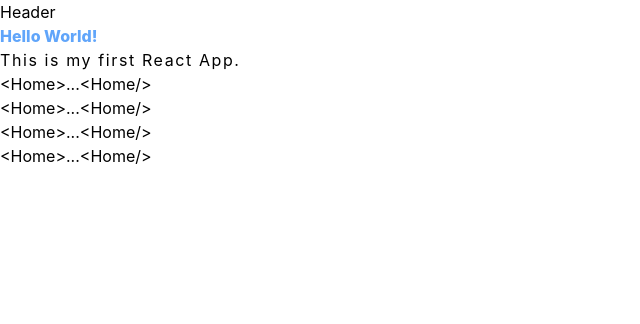
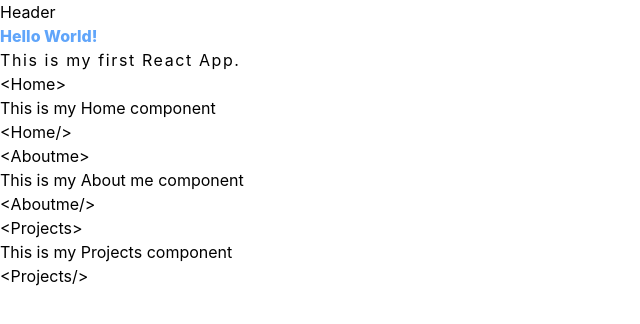
Before and after one commit to goblivend/Website, a React (Create React App) app in the folder mywebsite/: page / in a window 1280 px wide. Shown: the top 324 px of the page, without its empty margins (0-640 px from the left). Built offline with nearby package versions, Linux system fonts and the light colour scheme.

Commit message:
updated the app.js

```diff
--- a/mywebsite/src/App.js
+++ b/mywebsite/src/App.js
@@ -2,7 +2,8 @@ import './App.css';
 import Button from './pages/button';
 import Home from './pages/home';
 import Header from './pages/header';
-
+import Aboutme from './pages/aboutme';
+import Projects from './pages/projects';
 
 
 function App() {
@@ -12,9 +13,8 @@ function App() {
       <h1 className="text-blue-400 font-extrabold">Hello World!</h1>
       <p className="tracking-widest">This is my first React App.</p>
       <Button Mycomponent={<Home />} cmpName="Home" />
-      <Button Mycomponent={<Home />} cmpName="Home" />
-      <Button Mycomponent={<Home />} cmpName="Home" />
-      <Button Mycomponent={<Home />} cmpName="Home" />
+      <Button Mycomponent={<Aboutme />} cmpName="Aboutme" />
+      <Button Mycomponent={<Projects />} cmpName="Projects" />
 
     </>
   );
--- /dev/null
+++ b/mywebsite/src/pages/aboutme.js
@@ -0,0 +1,10 @@
+import React from "react";
+
+function Aboutme() {
+    return (
+        <>
+            <p>This is my About me component</p>
+        </>
+    );
+}
+export default Aboutme;
--- a/mywebsite/src/pages/button.js
+++ b/mywebsite/src/pages/button.js
@@ -2,7 +2,8 @@ import React, { useState } from "react";
 
 
 function Button({ Mycomponent, cmpName }) {
-    const [currState, setcurrState] = useState();
+    const [currState, setcurrState] = useState([]);
+
 
     function buttonClicked() {
         setcurrState(!currState);
--- a/mywebsite/src/pages/home.js
+++ b/mywebsite/src/pages/home.js
@@ -3,8 +3,7 @@ import React from "react";
 function Home() {
     return (
         <>
-            <p>This is a component</p>
-            <p>text</p>
+            <p>This is my Home component</p>
         </>
     );
 }
--- /dev/null
+++ b/mywebsite/src/pages/projects.js
@@ -0,0 +1,10 @@
+import React from "react";
+
+function Projects() {
+    return (
+        <>
+            <p>This is my Projects component</p>
+        </>
+    );
+}
+export default Projects;
```
